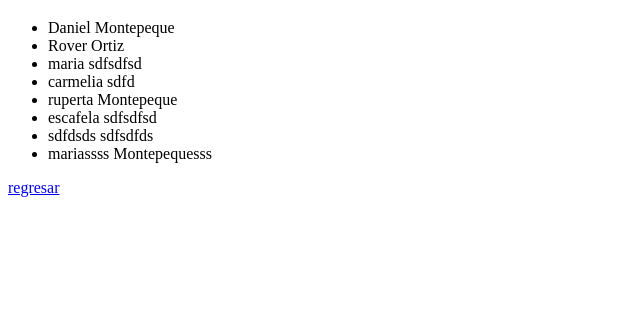
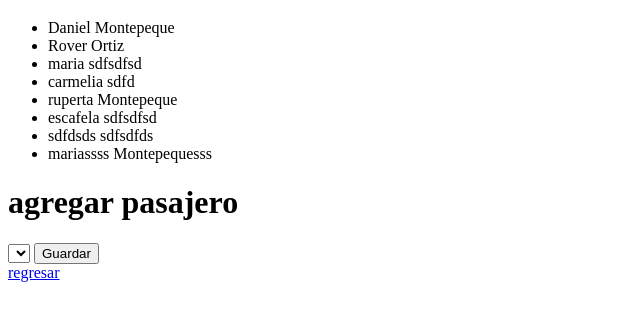
Before and after one commit to eldaniell01/django-python, a Django app: page /modelo1/1 in a window 1280 px wide. Shown: the part 195-516 px from the top of the page, without its empty margins (0-640 px from the left). Run offline with Django 3.2, Linux system fonts and the light colour scheme; data comes from the database, SQL or seed files in the repository; both versions use the stored data as it was after the commit; lists and menus that the app fills with data are empty.

Commit message:
base de datos django 3

```diff
--- a/database-django/database/modelo1/templates/vuelos/vuelo.html
+++ b/database-django/database/modelo1/templates/vuelos/vuelo.html
@@ -15,5 +15,15 @@
                 <li>no hay pasajeros</li>
         {%endfor%}
     </ul>
+    <h1>agregar pasajero</h1>
+    <form action="{%url 'book' vuelo.id %}" method="post">
+        {%csrf_token%}
+        <select name="pasajero" id="">
+            {%for pasajero in no_pasajero%}
+                <option value="{{pasajero.id}}">{{pasajero}}</option>
+            {%endfor%}
+        </select>
+        <input type="submit" value="Guardar">
+    </form>
     <a href="{%url 'index'%}">regresar</a>
 {%endblock%}
--- a/database-django/database/modelo1/urls.py
+++ b/database-django/database/modelo1/urls.py
@@ -3,5 +3,6 @@
 
 urlpatterns=[
     path("", views.index, name="index"),
-    path("<int:vuelo_id>", views.vuelo, name="vuelo")
+    path("<int:vuelo_id>", views.vuelo, name="vuelo"),
+    path("<int:vuelo_id>/book", views.book, name="book" )
 ]
--- a/database-django/database/modelo1/views.py
+++ b/database-django/database/modelo1/views.py
@@ -1,5 +1,8 @@
+from ast import arg
+from django.http import HttpResponse, HttpResponseRedirect
 from django.shortcuts import render
-from .models import Aeropuerto, Vuelos
+from .models import Aeropuerto, Vuelos, Pasajero
+from django.urls import reverse
 # Create your views here.
 def index(request):
     return render(request, "vuelos/index.html",{
@@ -10,5 +13,16 @@
     vuelo= Vuelos.objects.get(pk=vuelo_id)
     return render(request, "vuelos/vuelo.html",{
         "vuelo": vuelo,
-        "pasajero": vuelo.pasajero.all()
+        "pasajero": vuelo.pasajero.all(),
+        "no_pasajero": Pasajero.objects.exclude(vuelos=vuelo).all()
     })
+
+def book(request, vuelo_id):
+    if request.method== 'POST':
+        vue = Vuelos.objects.get(pk=vuelo_id)
+        print(vue)
+        pasajeros = Pasajero.objects.get(pk=int(request.POST["pasajero"]))
+        print(pasajeros)
+        pasajeros.vuelos.add(vue)
+        print(pasajeros)
+        return HttpResponseRedirect(reverse("vuelo", args=(vue.id,)))
```
Also changed, not shown: database-django/database/db.sqlite3.
